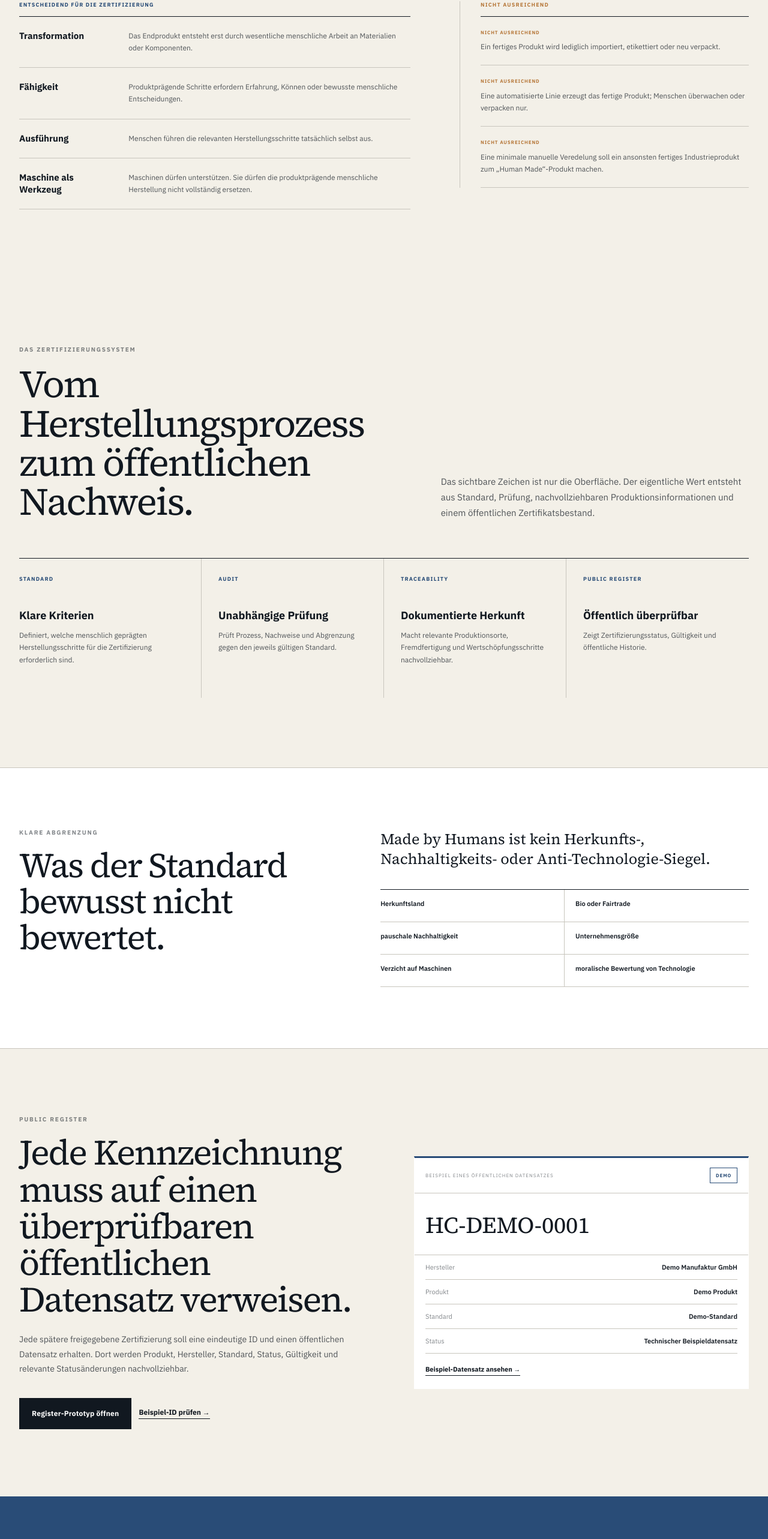
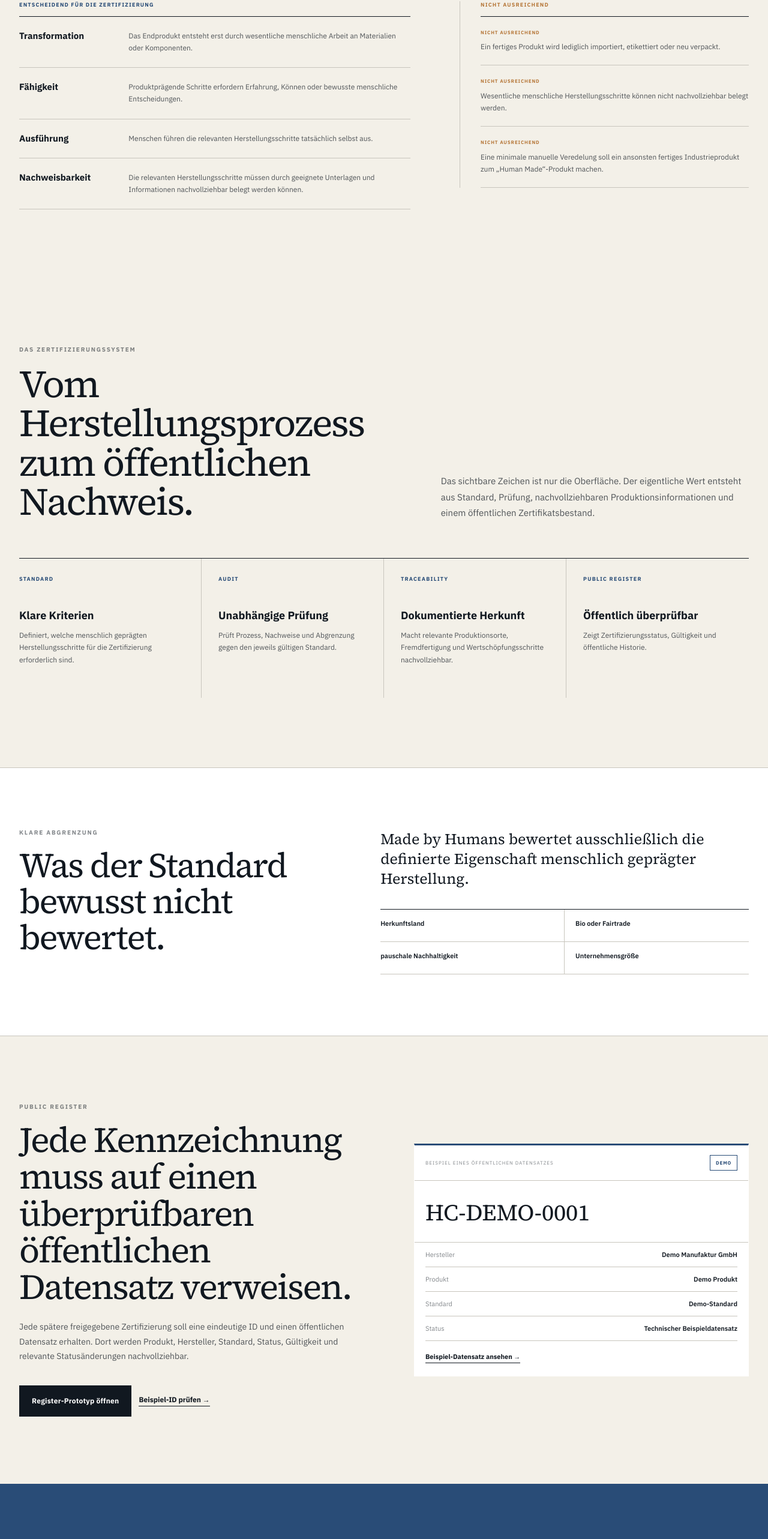
Before and after one commit to dennis-glaser-coder/human-certification-web, a Next.js app: page / in a window 1280 px wide. Shown: the part 1720-4285 px from the top of the page at 60% size. Built offline with nearby package versions, Linux system fonts and the light colour scheme.

Commit message:
Remove machine and technology framing from homepage

```diff
--- a/src/app/page.js
+++ b/src/app/page.js
@@ -14,12 +14,12 @@ const qualifies = [
   ['Transformation', 'Das Endprodukt entsteht erst durch wesentliche menschliche Arbeit an Materialien oder Komponenten.'],
   ['Fähigkeit', 'Produktprägende Schritte erfordern Erfahrung, Können oder bewusste menschliche Entscheidungen.'],
   ['Ausführung', 'Menschen führen die relevanten Herstellungsschritte tatsächlich selbst aus.'],
-  ['Maschine als Werkzeug', 'Maschinen dürfen unterstützen. Sie dürfen die produktprägende menschliche Herstellung nicht vollständig ersetzen.'],
+  ['Nachweisbarkeit', 'Die relevanten Herstellungsschritte müssen durch geeignete Unterlagen und Informationen nachvollziehbar belegt werden können.'],
 ];
 
 const doesNotQualify = [
   'Ein fertiges Produkt wird lediglich importiert, etikettiert oder neu verpackt.',
-  'Eine automatisierte Linie erzeugt das fertige Produkt; Menschen überwachen oder verpacken nur.',
+  'Wesentliche menschliche Herstellungsschritte können nicht nachvollziehbar belegt werden.',
   'Eine minimale manuelle Veredelung soll ein ansonsten fertiges Industrieprodukt zum „Human Made“-Produkt machen.',
 ];
 
@@ -28,8 +28,6 @@ const notAssessed = [
   'Bio oder Fairtrade',
   'pauschale Nachhaltigkeit',
   'Unternehmensgröße',
-  'Verzicht auf Maschinen',
-  'moralische Bewertung von Technologie',
 ];
 
 export default function Home() {
@@ -147,7 +145,7 @@ export default function Home() {
           </div>
           <div>
             <p className="scopeBoundaryLead">
-              Made by Humans ist kein Herkunfts-, Nachhaltigkeits- oder Anti-Technologie-Siegel.
+              Made by Humans bewertet ausschließlich die definierte Eigenschaft menschlich geprägter Herstellung.
             </p>
             <div className="scopeBoundaryList">
               {notAssessed.map((item) => <span key={item}>{item}</span>)}
@@ -193,8 +191,8 @@ export default function Home() {
       <section className="pilotRealitySection">
         <div className="shell pilotRealityGrid">
           <div>
-            <div className="sectionNo light">PILOTPHASE</div>
-            <h2>Pilotphase vor Skalierung.</h2>
+            <div className="sectionNo light">AKTUELLER PROJEKTSTAND</div>
+            <h2>Validierung mit realen Produktionsfällen.</h2>
           </div>
           <div>
             <p>
```
